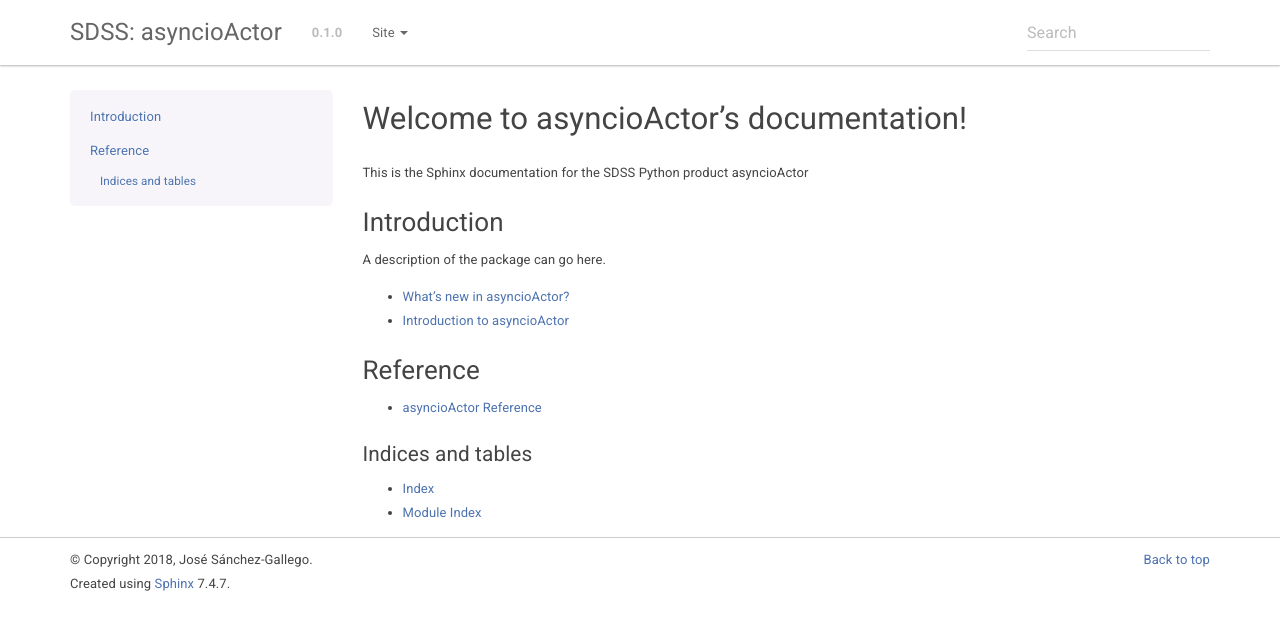
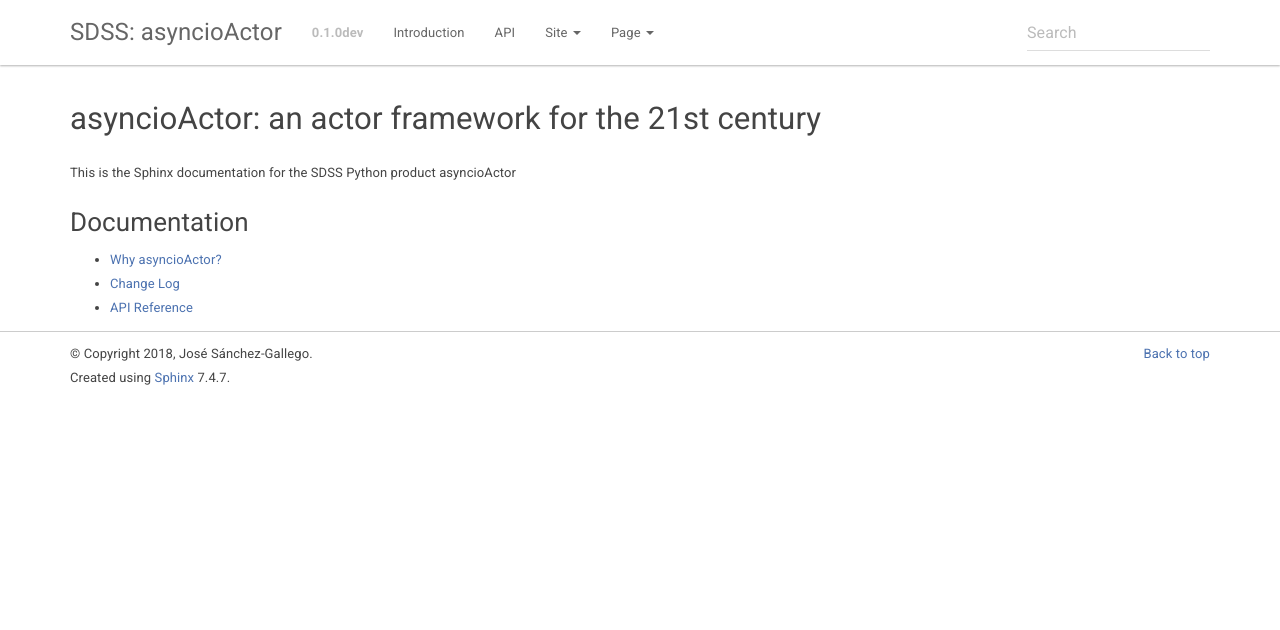
Before and after one commit to sdss/clu, a Sphinx documentation site: the page built from docs/sphinx/index.rst, in a window 1280 px wide. Shown: the top 630 px of the page. Built offline with Sphinx 7.4.7, drawn with Linux system fonts in a browser that asks for light colours; the version number is read from the project's files by our own code.

Commit message:
Basic setup for documentation

```diff
--- /dev/null
+++ b/docs/sphinx/changelog.rst
@@ -0,0 +1,2 @@
+
+.. include:: ../../CHANGELOG.rst
--- a/docs/sphinx/conf.py
+++ b/docs/sphinx/conf.py
@@ -33,7 +33,7 @@ from pkg_resources import parse_version
 # ones.
 extensions = ['sphinx.ext.autodoc', 'sphinx.ext.napoleon', 'sphinx.ext.autosummary',
               'sphinx.ext.todo', 'sphinx.ext.viewcode', 'sphinx.ext.mathjax',
-              'sphinx.ext.intersphinx']
+              'sphinx.ext.intersphinx', 'sphinx_automodapi.automodapi', 'sphinx_automodapi.smart_resolver']
 
 # Add any paths that contain templates here, relative to this directory.
 templates_path = ['_templates']
@@ -61,9 +61,10 @@ author = 'José Sánchez-Gallego'
 # built documents.
 
 # The short X.Y version.
-version = parse_version(__version__).base_version
+# version = parse_version(__version__).base_version
 # The full version, including alpha/beta/rc tags.
-release = __version__
+# release = __version__
+version = __version__
 
 # The language for content autogenerated by Sphinx. Refer to documentation
 # for a list of supported languages.
@@ -112,6 +113,8 @@ intersphinx_mapping = {'python': ('https://docs.python.org/3.6', None),
 autodoc_mock_imports = ['_tkinter']
 autodoc_member_order = 'groupwise'
 
+# autosummary_generate = True
+
 napoleon_use_rtype = False
 napoleon_use_ivar = True
 
@@ -133,6 +136,7 @@ html_sidebars = {}
 # Theme options are theme-specific and customize the look and feel of a theme
 # further.  For a list of options available for each theme, see the
 # documentation.
+
 html_theme_options = {
     # Navigation bar title. (Default: ``project`` value)
     'navbar_title': "SDSS: {0}".format(project),
@@ -148,13 +152,15 @@ html_theme_options = {
     # Note the "1" or "True" value above as the third argument to indicate
     # an arbitrary url.
     'navbar_links': [
+        ('Introduction', 'intro'),
+        ('API', 'api'),
     ],
 
     # Render the next and previous page links in navbar. (Default: true)
     'navbar_sidebarrel': False,
 
     # Render the current pages TOC in the navbar. (Default: true)
-    'navbar_pagenav': False,
+    'navbar_pagenav': True,
 
     # Tab name for the current pages TOC. (Default: "Page")
     'navbar_pagenav_name': "Page",
@@ -206,7 +212,7 @@ html_favicon = './_static/favicon.ico'
 html_static_path = ['_static']
 
 
-html_sidebars = {'**': ['localtoc.html']}
+html_sidebars = {'**': []}
 
 # -- Options for HTMLHelp output ------------------------------------------
 
--- a/docs/sphinx/index.rst
+++ b/docs/sphinx/index.rst
@@ -5,29 +5,16 @@
 
 :tocdepth: 2
 
-.. rubric:: :header_no_toc:`Welcome to asyncioActor's documentation!`
+.. rubric:: :header_no_toc:`asyncioActor: an actor framework for the 21st century`
 
 This is the Sphinx documentation for the SDSS Python product asyncioActor
 
-Introduction
-------------
-
-A description of the package can go here.
-
-* :ref:`What's new in asyncioActor? <changelog>`
-* :ref:`Introduction to asyncioActor <intro>`
-
-Reference
----------
+Documentation
+-------------
 
 .. toctree::
    :maxdepth: 1
 
+   intro
+   changelog
    api
-
-
-Indices and tables
-==================
-
-* :ref:`genindex`
-* :ref:`modindex`
--- a/docs/sphinx/intro.rst
+++ b/docs/sphinx/intro.rst
@@ -1,7 +1,7 @@
 
-.. _intro:
+.. _why_asyncio:
 
-Introduction to asyncioActor
-===============================
+Why asyncioActor?
+=================
 
 We should write an introduction here.
--- a/requirements_doc.txt
+++ b/requirements_doc.txt
@@ -2,3 +2,4 @@
 
 Sphinx>=1.6.5
 sphinx_bootstrap_theme>=0.4.12
+sphinx-automodapi>=0.7
--- a/tasks.py
+++ b/tasks.py
@@ -33,10 +33,11 @@ def build_docs(ctx):
     ctx.run("make html")
 
 
-@task(build_docs)
+@task
 def show_docs(ctx):
     """Shows the Sphinx docs"""
     print('Showing the docs')
+    os.chdir('docs/sphinx')
     os.chdir('_build/html')
     ctx.run('open ./index.html')
 
```
Also changed, not shown: docs/sphinx/CHANGELOG.rst (deleted, +0 -7 lines), docs/sphinx/api.rst (+8 -9 lines), docs/sphinx/api/asyncioActor.actor.Actor.rst (added, +35 -0 lines), docs/sphinx/api/asyncioActor.actor.TCPServerClientProtocol.rst (added, +21 -0 lines), docs/sphinx/api/asyncioActor.command.Command.rst (added, +65 -0 lines), docs/sphinx/api/asyncioActor.command.UserCommand.rst (added, +17 -0 lines).
